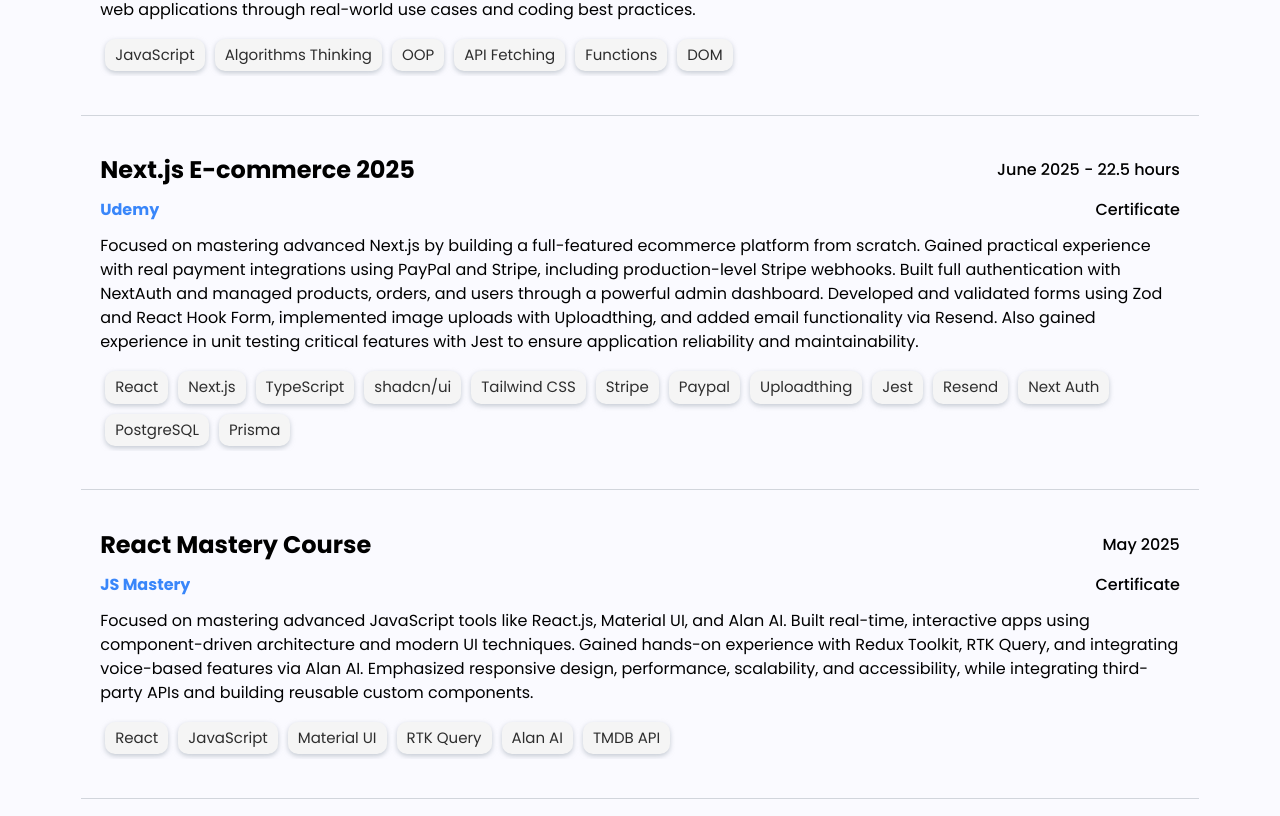
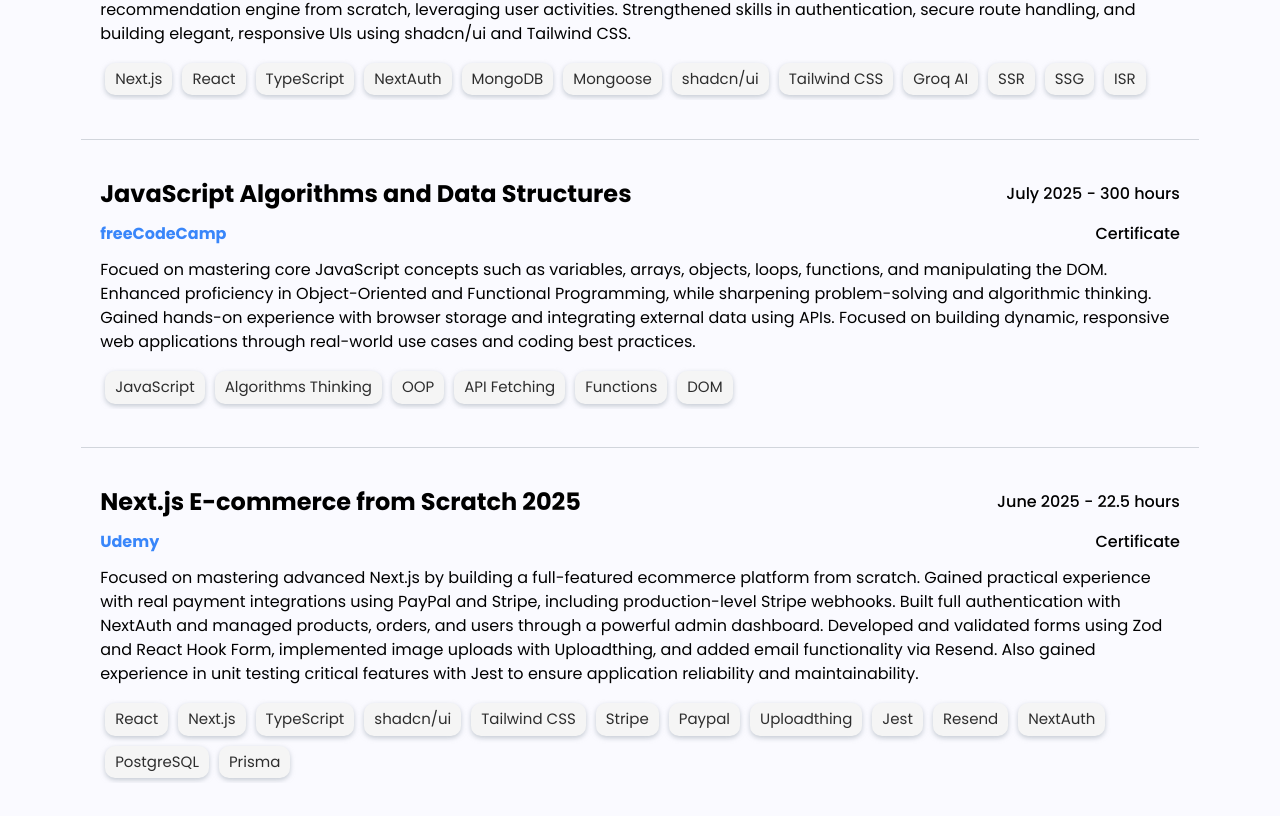
Before and after one commit to fisheeesh/portfolio_v1, a Next.js app: page / in a window 1280 px wide. Shown: the part 3844-4660 px from the top of the page. Built offline with nearby package versions, Linux system fonts and the light colour scheme.

Commit message:
feat: new certificate added

```diff
--- a/components/shared/resume-btn.tsx
+++ b/components/shared/resume-btn.tsx
@@ -2,7 +2,7 @@
     return (
         <a
             className="btn primaryBtn"
-            href="https://drive.google.com/file/d/1S15YDFg3gN1ixaSnS_ifhg1rdTl4nLBM/view?usp=sharing"
+            href="https://drive.google.com/file/d/1twGAE9qgI5_6cTnbPR0JtbaOVjkuKHY9/view?usp=sharing"
             target="_blank"
             rel="noopener noreferrer"
             aria-label="Check out my Resume"
--- a/data/config.tsx
+++ b/data/config.tsx
@@ -12,6 +12,28 @@
 ];
 
 export const certification = [
+    {
+        title: "The Ultimate Next.js 15 Course",
+        school: "JS Mastery",
+        date: "August 2025",
+        link: "https://drive.google.com/file/d/1eab2lYUFbBXa9NwQRK0QvsG2Wfxitqtn/view?usp=sharing",
+        description:
+            "Gained deep expertise in modern React patterns and advanced Next.js 15 features, including server-side rendering, SEO optimization, and performance tuning. Built a production-grade Q&A platform integrating Groq AI for intelligent assistance. Designed flexible, scalable MongoDB schemas and implemented complex queries with advanced Mongoose aggregation pipelines. Developed a custom recommendation engine from scratch, leveraging user activities. Strengthened skills in authentication, secure route handling, and building elegant, responsive UIs using shadcn/ui and Tailwind CSS.",
+        tech: [
+            "Next.js",
+            "React",
+            "TypeScript",
+            "NextAuth",
+            "MongoDB",
+            "Mongoose",
+            "shadcn/ui",
+            "Tailwind CSS",
+            "Groq AI",
+            "SSR",
+            "SSG",
+            "ISR",
+        ],
+    },
     {
         title: "JavaScript Algorithms and Data Structures",
         school: "freeCodeCamp",
@@ -29,7 +51,7 @@
         ],
     },
     {
-        title: "Next.js E-commerce 2025",
+        title: "Next.js E-commerce from Scratch 2025",
         school: "Udemy",
         date: "June 2025 - 22.5 hours",
         link: "https://drive.google.com/file/d/1BtjnZ5bMwNl7QZClbBAVgXoxR75XZ9PZ/view?usp=drive_link",
@@ -46,25 +68,9 @@
             "Uploadthing",
             "Jest",
             "Resend",
-            "Next Auth",
+            "NextAuth",
             "PostgreSQL",
             "Prisma"
-        ],
-    },
-    {
-        title: "React Mastery Course",
-        school: "JS Mastery",
-        date: "May 2025",
-        link: "https://drive.google.com/file/d/1oGhEhGqJJ9MnUEJX9bbjgcaIv0DxOeC4/view?usp=drive_link",
-        description:
-            "Focused on mastering advanced JavaScript tools like React.js, Material UI, and Alan AI. Built real-time, interactive apps using component-driven architecture and modern UI techniques. Gained hands-on experience with Redux Toolkit, RTK Query, and integrating voice-based features via Alan AI. Emphasized responsive design, performance, scalability, and accessibility, while integrating third-party APIs and building reusable custom components.",
-        tech: [
-            "React",
-            "JavaScript",
-            "Material UI",
-            "RTK Query",
-            "Alan AI",
-            "TMDB API",
         ],
     },
     {
@@ -78,6 +84,7 @@
             "React",
             "JavaScript",
             "Next.js",
+            "NextAuth",
             "Supabase",
             "Redux",
             "Tailwind CSS",
--- a/next.config.ts
+++ b/next.config.ts
@@ -11,6 +11,7 @@
   object-src 'none';
   base-uri 'self';
   form-action 'self';
+  frame-src 'self' https://vercel.live;
   frame-ancestors 'none';
   upgrade-insecure-requests;
 `;
@@ -32,7 +33,7 @@
         headers: [
           {
             key: "Content-Security-Policy",
-            value: cspHeader.replace(/\n/g, ""),
+            value: cspHeader.replace(/\n/g, "").replace(/\s+/g, " ")
           },
         ],
       },
```
Also changed, not shown: vercel.json (deleted). Lines whose indentation alone changed are shown as unchanged.
